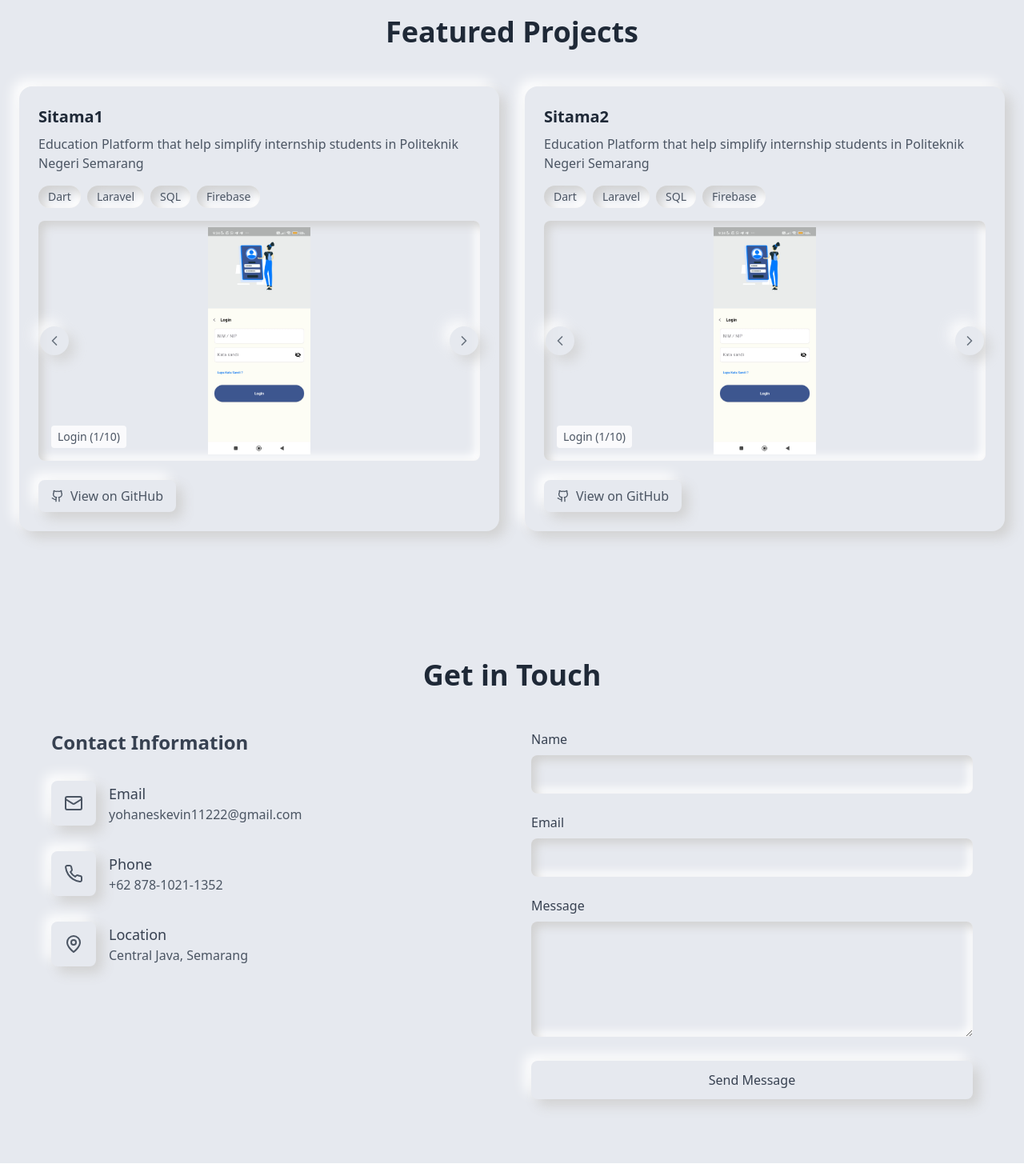
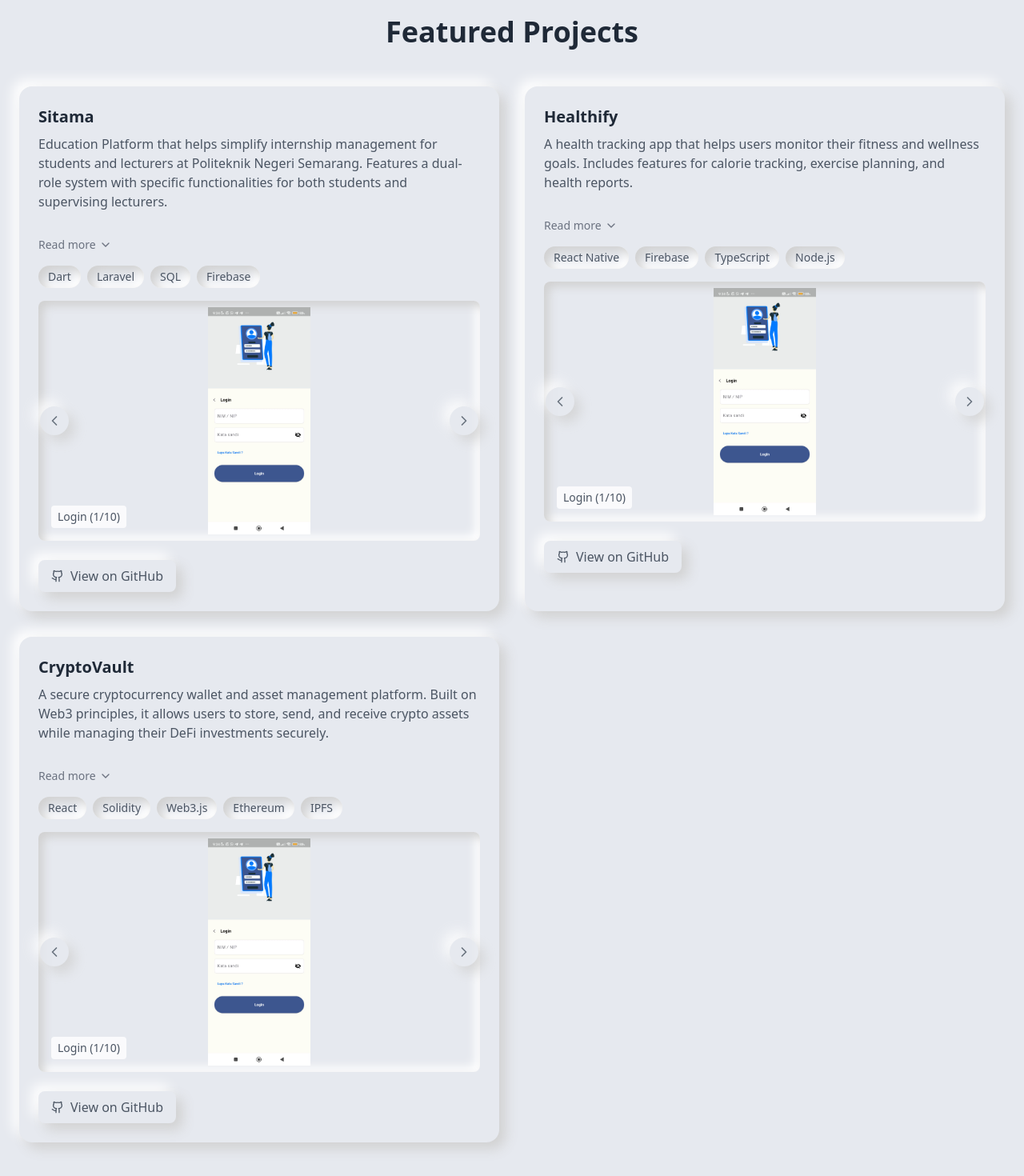
Before and after one commit to Kevin5621/yohanes-kevin-portofolio, a React (Vite) app: page / in a window 1280 px wide. Shown: the part 860-2330 px from the top of the page at 80% size. Built offline with nearby package versions, Linux system fonts and the light colour scheme.

Commit message:
add - detail project feature

```diff
--- a/src/components/ProjectCard.tsx
+++ b/src/components/ProjectCard.tsx
@@ -1,6 +1,7 @@
 import React, { useState, useCallback } from 'react';
-import { ChevronLeftIcon, ChevronRightIcon, GithubIcon } from 'lucide-react';
+import { ChevronLeftIcon, ChevronRightIcon, GithubIcon, ChevronDownIcon, ChevronUpIcon } from 'lucide-react';
 import { ImageViewer } from './ImageViewer';
+import { ProjectFeatures } from './types';
 
 interface ProjectImage {
   image: string;
@@ -13,6 +14,7 @@ interface Project {
   image: ProjectImage[];
   technologies: string[];
   githubUrl: string;
+  features?: ProjectFeatures;
 }
 
 interface ProjectCardProps extends Project {
@@ -25,9 +27,11 @@ export const ProjectCard: React.FC<ProjectCardProps> = ({
   image,
   technologies,
   githubUrl,
+  features,
 }) => {
   const [currentImageIndex, setCurrentImageIndex] = useState(0);
   const [isFullscreen, setIsFullscreen] = useState(false);
+  const [isExpanded, setIsExpanded] = useState(false);
 
   const handleNext = useCallback((e?: React.MouseEvent) => {
     e?.stopPropagation();
@@ -51,17 +55,54 @@ export const ProjectCard: React.FC<ProjectCardProps> = ({
         />
       )}
 
-      <div className="card rounded-2xl bg-gray-100 dark:bg-dark p-6 relative shadow-neumorph
-                    dark:shadow-neumorph-dark hover:shadow-neumorph-hover
-                    dark:hover:shadow-neumorph-dark-hover transition-transform duration-300
-                    hover:scale-[1.02]">
+      <div className={`card rounded-2xl bg-gray-100 dark:bg-dark p-6 relative
+                    shadow-neumorph dark:shadow-neumorph-dark
+                    hover:shadow-neumorph-hover dark:hover:shadow-neumorph-dark-hover
+                    transition-all duration-300 hover:scale-[1.02]`}>
         <div className="relative">
           <h3 className="text-xl font-semibold text-gray-800 dark:text-gray-100 mb-2">
             {title}
           </h3>
-          <p className="text-gray-600 dark:text-gray-300 mb-4">
-            {description}
-          </p>
+
+          <div className="relative">
+            <p className="text-gray-600 dark:text-gray-300 mb-4">
+              {description}
+            </p>
+
+            {features && (
+              <div className={`transition-all duration-300 overflow-hidden mb-4
+                            ${isExpanded ? 'max-h-[1000px] opacity-100' : 'max-h-0 opacity-0'}`}>
+                <div className="grid grid-cols-1 md:grid-cols-2 gap-4 mt-2">
+                  {features.sections.map((section, idx) => (
+                    <div key={idx} className="space-y-2">
+                      <h4 className="font-medium text-gray-700 dark:text-gray-200">
+                        {section.title}
+                      </h4>
+                      <ul className="list-disc list-inside text-gray-600 dark:text-gray-300 text-sm">
+                        {section.items.map((item, itemIdx) => (
+                          <li key={itemIdx}>{item}</li>
+                        ))}
+                      </ul>
+                    </div>
+                  ))}
+                </div>
+              </div>
+            )}
+
+            {features && (
+              <button
+                onClick={() => setIsExpanded(!isExpanded)}
+                className="text-sm text-gray-500 dark:text-gray-400 hover:text-gray-700
+                         dark:hover:text-gray-200 flex items-center gap-1 transition-colors mb-4"
+              >
+                {isExpanded ? (
+                  <>Show less <ChevronUpIcon size={16} /></>
+                ) : (
+                  <>Read more <ChevronDownIcon size={16} /></>
+                )}
+              </button>
+            )}
+          </div>
 
           <div className="flex flex-wrap gap-2 mb-4">
             {technologies.map((tech) => (
@@ -79,7 +120,7 @@ export const ProjectCard: React.FC<ProjectCardProps> = ({
           {image && image.length > 0 && (
             <div className="relative mt-4 mb-6">
               <div className="rounded-lg bg-gray-100 dark:bg-dark shadow-neumorph-inset
-                            dark:shadow-neumorph-dark-inset p-2 h-[300px]">
+                          dark:shadow-neumorph-dark-inset p-2 h-[300px]">
                 <div
                   className="relative h-full rounded-lg overflow-hidden group"
                   onClick={() => setIsFullscreen(true)}
@@ -89,7 +130,8 @@ export const ProjectCard: React.FC<ProjectCardProps> = ({
                     alt={image[currentImageIndex].title}
                     className="w-full h-full object-contain cursor-pointer"
                   />
-                  <p className="absolute bottom-2 left-2 text-sm text-gray-600 dark:text-gray-300 bg-white/80 dark:bg-black/80 px-2 py-1 rounded">
+                  <p className="absolute bottom-2 left-2 text-sm text-gray-600 dark:text-gray-300
+                              bg-white/80 dark:bg-black/80 px-2 py-1 rounded">
                     {image[currentImageIndex].title} ({currentImageIndex + 1}/{image.length})
                   </p>
                 </div>
--- a/src/components/Projects.tsx
+++ b/src/components/Projects.tsx
@@ -4,10 +4,34 @@ import { Project } from './types';
 
 const projects: Project[] = [
   {
-    title: 'Sitama1',
-    description: 'Education Platform that help simplify internship students in Politeknik Negeri Semarang',
+    title: 'Sitama',
+    description: 'Education Platform that helps simplify internship management for students and lecturers at Politeknik Negeri Semarang. Features a dual-role system with specific functionalities for both students and supervising lecturers.',
     technologies: ['Dart', 'Laravel', 'SQL', 'Firebase'],
     githubUrl: 'https://github.com/Kevin5621/Sitama',
+    features: {
+      sections: [
+        {
+          title: 'Student Features',
+          items: [
+            'Submit and track internship progress',
+            'Maintain digital logbook',
+            'Schedule and manage guidance sessions',
+            'Upload reports and documentation',
+            'View feedback and scores'
+          ]
+        },
+        {
+          title: 'Lecturer Features',
+          items: [
+            'Review student submissions',
+            'Provide feedback on logbook entries',
+            'Manage guidance schedules',
+            'Assess student performance',
+            'Generate progress reports'
+          ]
+        }
+      ]
+    },
     image: [
       { title: 'Login', image: 'src/components/assets/screenshot/login.jpg' },
       { title: 'Dashboard Student', image: 'src/components/assets/screenshot/homeMahasiswa.jpg' },
@@ -22,10 +46,86 @@ const projects: Project[] = [
     ]
   },
   {
-    title: 'Sitama2',
-    description: 'Education Platform that help simplify internship students in Politeknik Negeri Semarang',
-    technologies: ['Dart', 'Laravel', 'SQL', 'Firebase'],
-    githubUrl: 'https://github.com/Kevin5621/Sitama',
+    title: 'Healthify',
+    description: 'A health tracking app that helps users monitor their fitness and wellness goals. Includes features for calorie tracking, exercise planning, and health reports.',
+    technologies: ['React Native', 'Firebase', 'TypeScript', 'Node.js'],
+    githubUrl: 'https://github.com/example/healthify',
+    features: {
+      sections: [
+        {
+          title: 'User Features',
+          items: [
+            'Track daily calorie intake',
+            'Log workouts and physical activities',
+            'Set and monitor weight loss goals',
+            'View personalized health reports',
+            'Integrate with wearable devices'
+          ]
+        },
+        {
+          title: 'Premium Features',
+          items: [
+            'Access to advanced fitness plans',
+            'Personalized meal recommendations',
+            'One-on-one sessions with a nutritionist',
+            'Detailed body composition analysis',
+            'Priority support'
+          ]
+        }
+      ]
+    },
+    image: [
+      { title: 'Login', image: 'src/components/assets/screenshot/login.jpg' },
+      { title: 'Dashboard Student', image: 'src/components/assets/screenshot/homeMahasiswa.jpg' },
+      { title: 'Guidance', image: 'src/components/assets/screenshot/bimbingan.jpg' },
+      { title: 'Logbook Page', image: 'src/components/assets/screenshot/logbook.jpg' },
+      { title: 'Add Guidance', image: 'src/components/assets/screenshot/addBimbingan.jpg' },
+      { title: 'Profile', image: 'src/components/assets/screenshot/profile.jpg' },
+      { title: 'Dashboard Lecturer', image: 'src/components/assets/screenshot/homeDosen.jpg' },
+      { title: 'Detail Student', image: 'src/components/assets/screenshot/detailStudent.jpg' },
+      { title: 'Guidance Action', image: 'src/components/assets/screenshot/actionBimbingan.jpg' },
+      { title: 'Score Page', image: 'src/components/assets/screenshot/detailNilai.jpg' }
+    ]
+  },
+  {
+    title: 'CryptoVault',
+    description: 'A secure cryptocurrency wallet and asset management platform. Built on Web3 principles, it allows users to store, send, and receive crypto assets while managing their DeFi investments securely.',
+    technologies: ['React', 'Solidity', 'Web3.js', 'Ethereum', 'IPFS'],
+    githubUrl: 'https://github.com/example/cryptovault',
+    features: {
+      sections: [
+        {
+          title: 'Core Features',
+          items: [
+            'Create and manage multiple wallets',
+            'Send and receive cryptocurrencies securely',
+            'View real-time token balances and prices',
+            'Integrate with Metamask and WalletConnect',
+            'Backup wallet using mnemonic phrases'
+          ]
+        },
+        {
+          title: 'DeFi Features',
+          items: [
+            'Stake tokens to earn rewards',
+            'Swap tokens using decentralized exchanges (DEX)',
+            'Monitor liquidity pool investments',
+            'Participate in governance voting',
+            'View historical transaction data'
+          ]
+        },
+        {
+          title: 'Security Features',
+          items: [
+            'Encrypt private keys using AES-256',
+            'Biometric authentication (FaceID/Fingerprint)',
+            'Multi-signature wallet support',
+            'IPFS-based secure file storage',
+            'Regular smart contract audits'
+          ]
+        }
+      ]
+    },
     image: [
       { title: 'Login', image: 'src/components/assets/screenshot/login.jpg' },
       { title: 'Dashboard Student', image: 'src/components/assets/screenshot/homeMahasiswa.jpg' },
```
Also changed, not shown: src/components/types.ts (+10 -0 lines).
